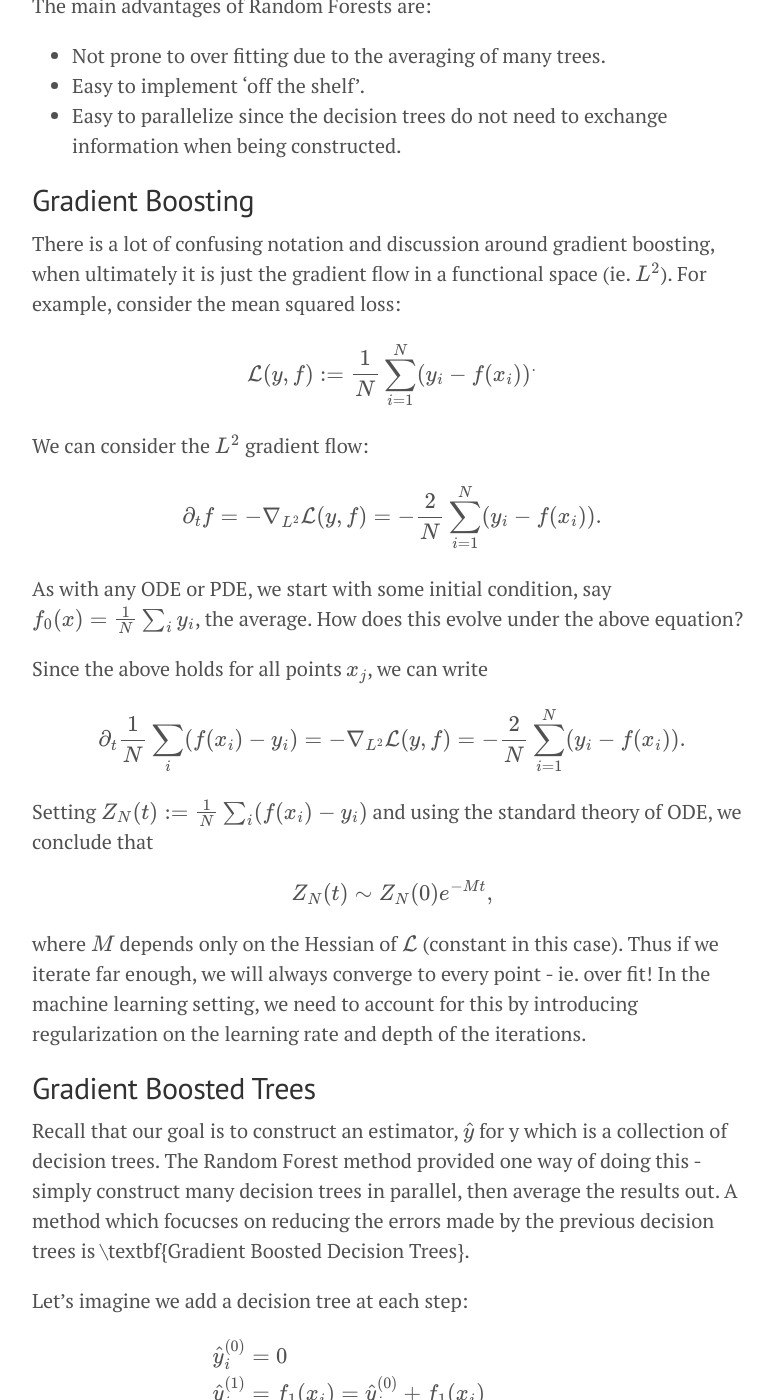
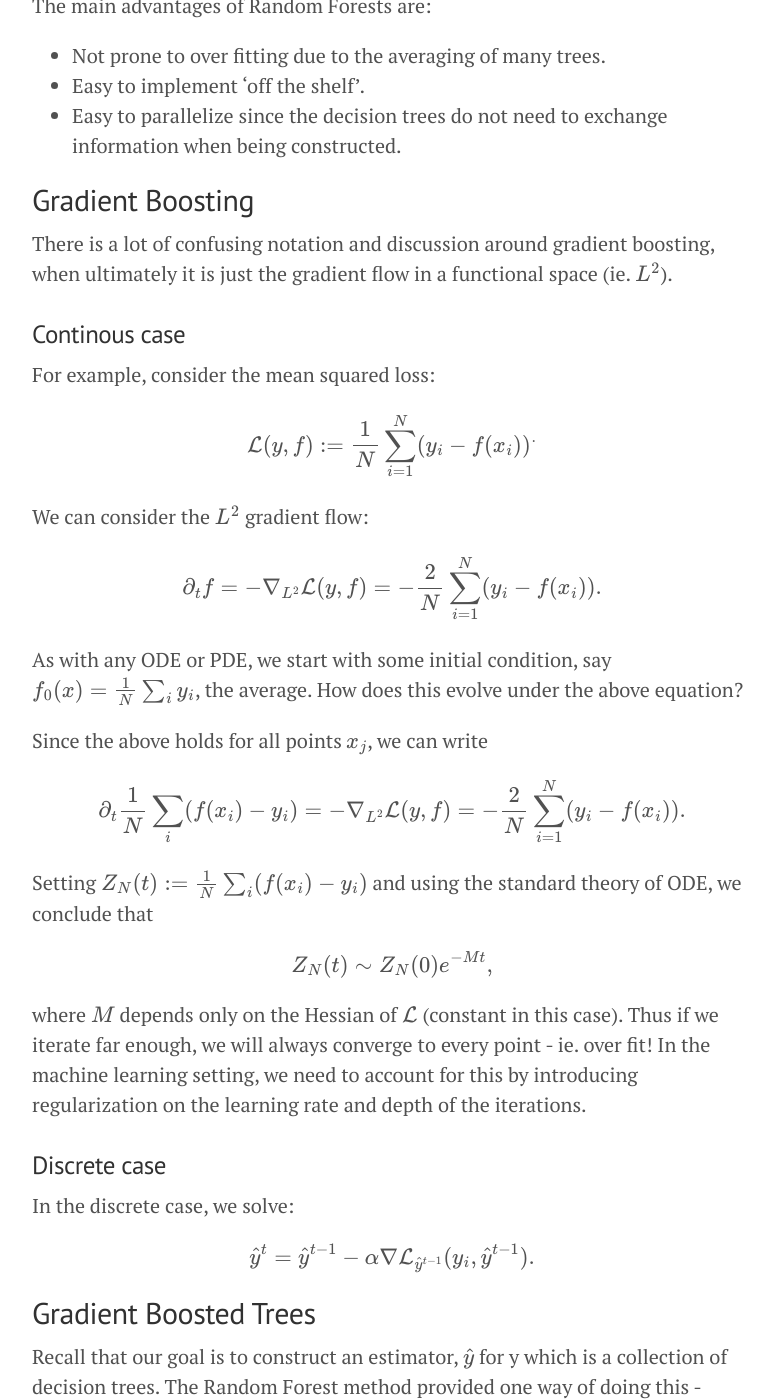
Before and after one commit to doriang102/doriang102.github.io, a Jekyll site: the page built from _posts/2017-10-15-Introduction-To-Ensemble-Methods.md, in a window 1280 px wide and 1400 px high, scrolled down 9861 px. Shown: the whole window, without its empty margins (248-1022 px from the left). Built offline with Jekyll 4.4.1, drawn with Linux system fonts in a browser that asks for light colours; our own code applies the rules of GitHub Pages for plain Markdown files; formulas are drawn with MathJax 3.

Commit message:
Update 2017-10-15-Introduction-To-Ensemble-Methods.md

```diff
--- a/_posts/2017-10-15-Introduction-To-Ensemble-Methods.md
+++ b/_posts/2017-10-15-Introduction-To-Ensemble-Methods.md
@@ -224,7 +224,11 @@
 ## Gradient Boosting
 
 
-There is a lot of confusing notation and discussion around gradient boosting, when ultimately it is just the gradient flow in a functional space (ie. $$L^2$$). For example, consider the mean squared loss:
+There is a lot of confusing notation and discussion around gradient boosting, when ultimately it is just the gradient flow in a functional space (ie. $$L^2$$).
+
+### Continous case
+
+For example, consider the mean squared loss:
 
 $$\mathcal{L}(y,f) : = \frac{1}{N} \sum_{i=1}^N (y_i - f(x_i))^.$$
 
@@ -244,6 +248,11 @@
 
 where $$M$$ depends only on the Hessian of $$\mathcal{L}$$ (constant in this case). Thus if we iterate far enough, we will always converge to every point - ie. over fit! In the machine learning setting, we need to account for this by introducing regularization on the learning rate and depth of the iterations.
 
+### Discrete case
+
+In the discrete case, we solve:
+
+$$ \hat y^{t} = \hat y^{t-1} - \alpha \nabla \mathcal{L}_{\hat y^{t-1}} (y_i, \hat y^{t-1}). $$
 
 ## Gradient Boosted Trees
 
```
